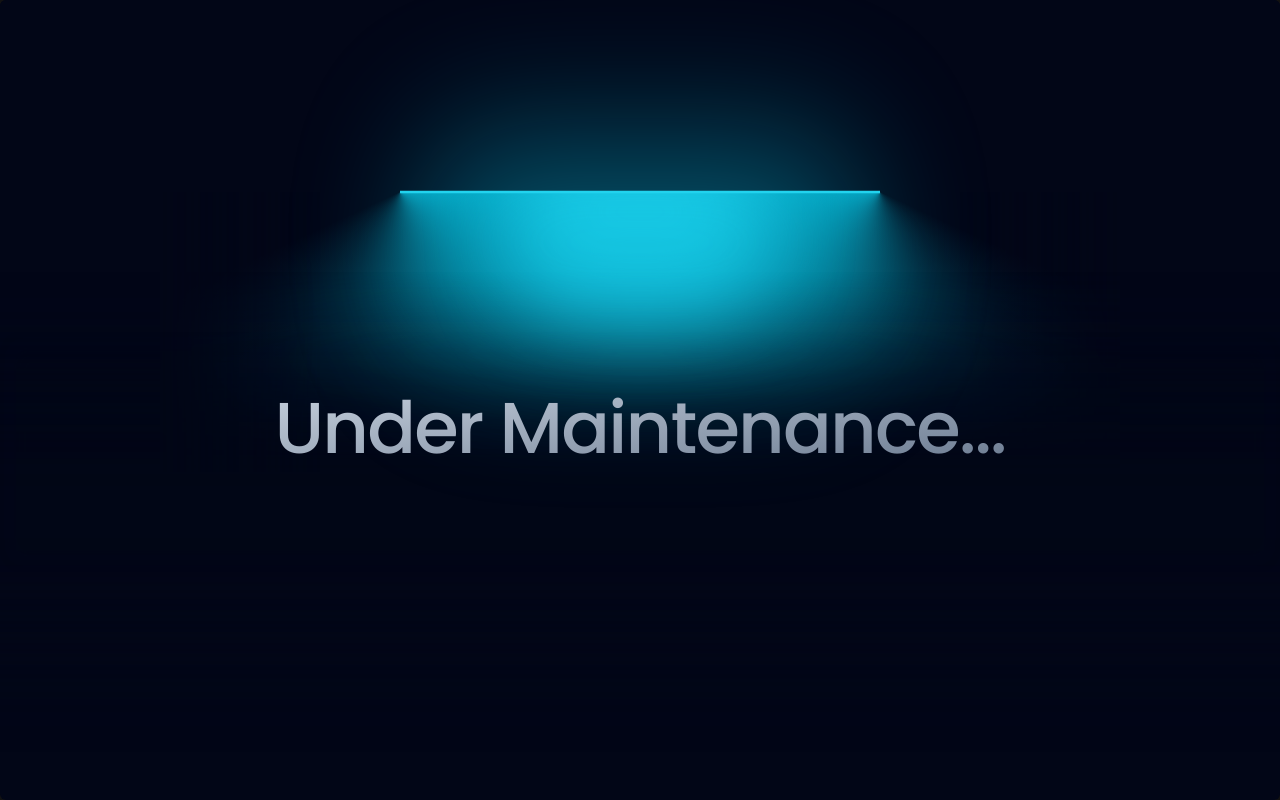
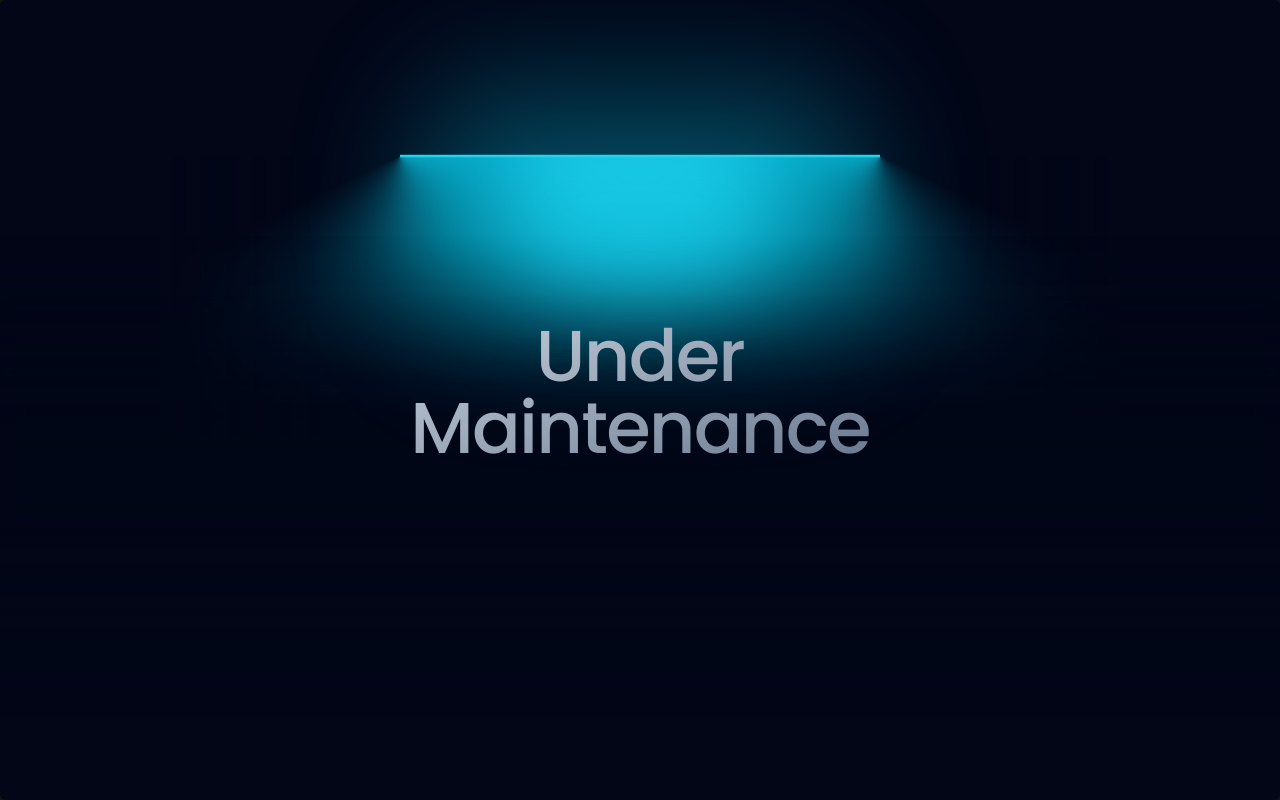
Before and after one commit to jonasmkunzler/jonask-portfolio, a React (Vite) app: page / in a window 1280 px wide. Built offline with nearby package versions, Linux system fonts and the light colour scheme.

Commit message:
mansagement

```diff
--- a/src/components/pages/Maintenance.jsx
+++ b/src/components/pages/Maintenance.jsx
@@ -15,7 +15,7 @@ export function Maintenance() {
         }}
         className="mt-8 bg-gradient-to-br from-slate-300 to-slate-500 py-4 bg-clip-text text-center text-4xl font-medium tracking-tight text-transparent md:text-7xl"
       >
-        Under Maintenance...
+        Under <br /> Maintenance
       </motion.h1>
     </LampContainer>
   );
```
